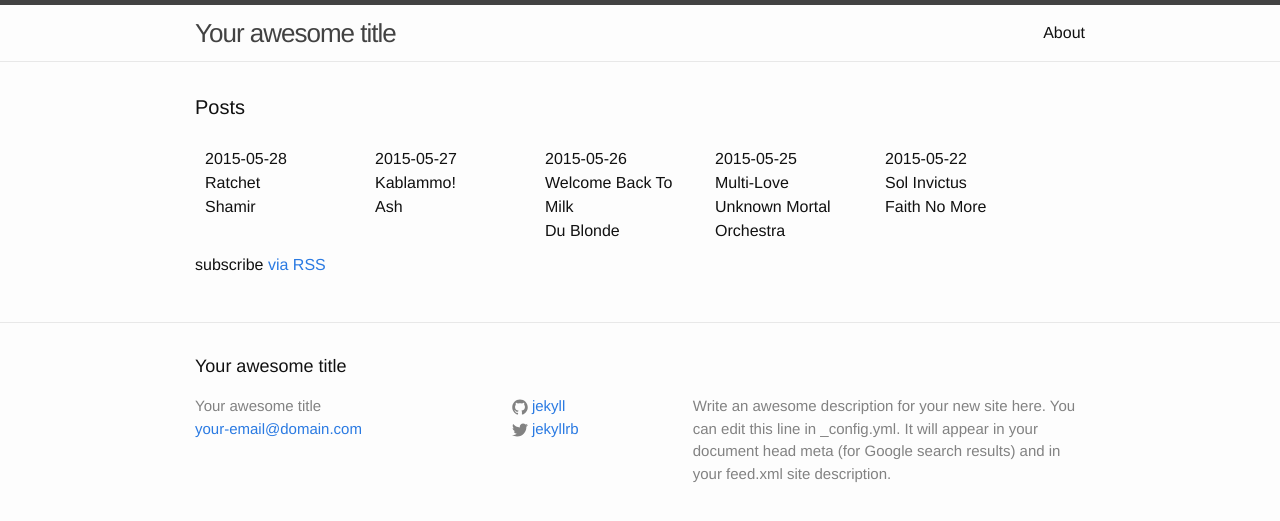
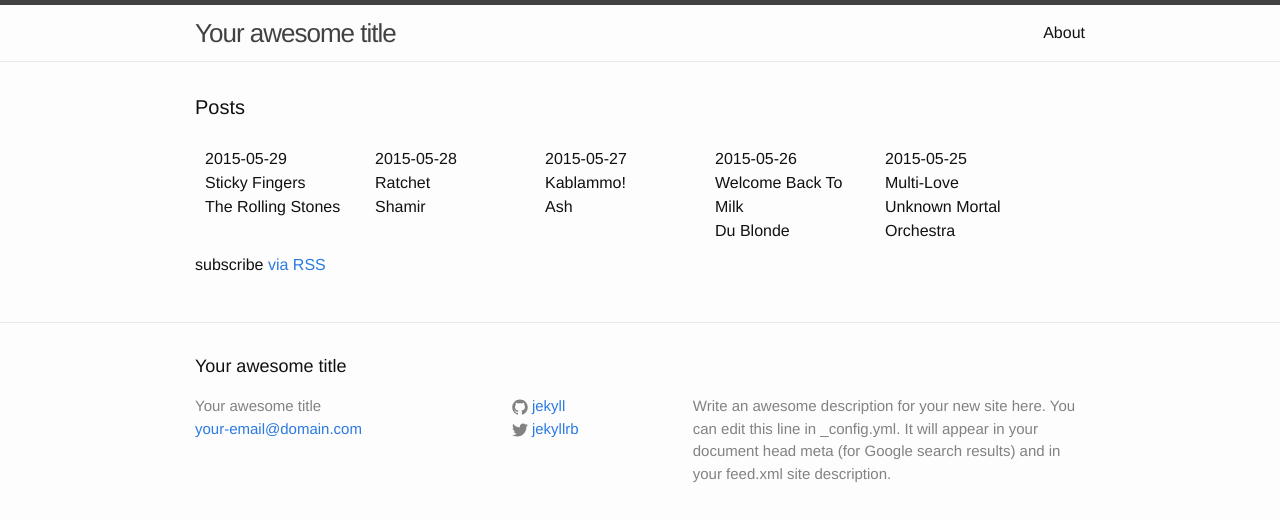
Before and after one commit to karaken12/bbc6musicaotd, a Jekyll site: the page built from site/index.html, in a window 1280 px wide. Shown: the top 521 px of the page. Built offline with Jekyll 4.4.1, drawn with Linux system fonts in a browser that asks for light colours.

Commit message:
Album for 2015-05-29.

```diff
--- a/site/_data/year/2015.yml
+++ b/site/_data/year/2015.yml
@@ -497,3 +497,8 @@
   title: Ratchet
   twitter: https://twitter.com/BBC6Music/status/603926658266038272
   spotify-id: 7vX1WKSgkpG4jwOiaXDVT6
+- date: 2015-05-29
+  artist: The Rolling Stones
+  title: Sticky Fingers
+  twitter: https://twitter.com/BBC6Music/status/604289349438459904
+  spotify-id: 3i3imP9g6gCc6VzeeyduXZ
```
